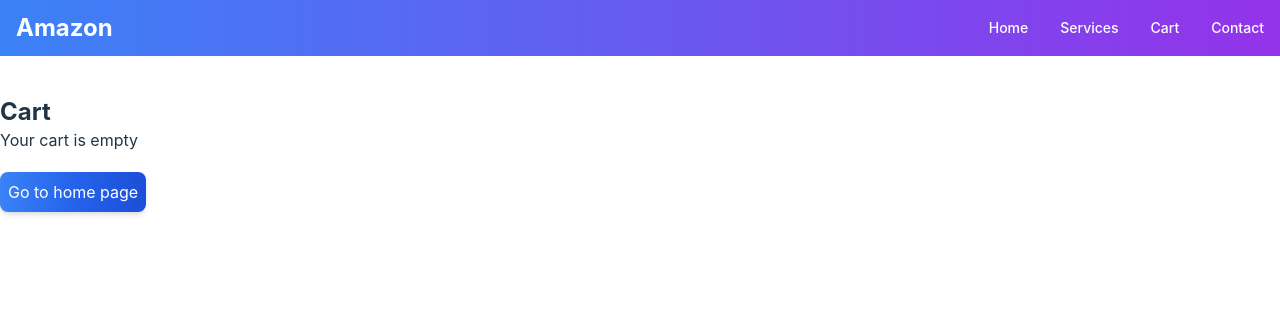
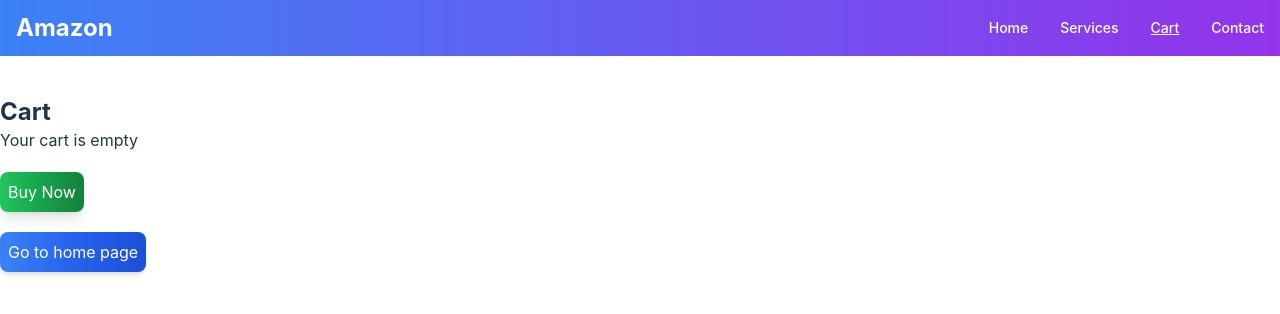
Before and after one commit to Indraprasath-dev/ecommerce-react, a React (Vite) app in the folder ecommerce/: page /cart in a window 1280 px wide. Shown: the top 314 px of the page. Built offline with nearby package versions, Linux system fonts and the light colour scheme.

Commit message:
Fix: Buy now button

```diff
--- a/ecommerce/src/CartContext.tsx
+++ b/ecommerce/src/CartContext.tsx
@@ -20,8 +20,8 @@ export const CartProvider = ({ children }: { children: ReactNode }) => {
             } else {
                 return [...prevItems, { ...item, quantity: 1 }]
             }
-        });
-    };
+        })
+    }
 
     const removeFromCart = (id: number) => {
         setCartItems((prevItems) => {
@@ -37,18 +37,22 @@ export const CartProvider = ({ children }: { children: ReactNode }) => {
                 return prevItems.filter((item) => item.id !== id)
             }
         })
-    };
+    }
 
     const totalAmount = cartItems.reduce((total, item) => total + item.price * item.quantity, 0)
 
+    const clearCart = () =>{
+        setCartItems([])
+    }
+
     useEffect(() => {
         const totalQuantity = cartItems.reduce((total, item) => total + item.quantity, 0);
-        setCount(totalQuantity);
-    }, [cartItems]);
+        setCount(totalQuantity)
+    }, [cartItems])
 
     return (
-        <CartContext.Provider value={{ cartItems, addToCart, removeFromCart, totalAmount, count }}>
+        <CartContext.Provider value={{ cartItems, addToCart, removeFromCart, totalAmount, count, clearCart }}>
             {children}
         </CartContext.Provider>
-    );
-};
+    )
+}
--- a/ecommerce/src/MyContext.tsx
+++ /dev/null
@@ -1,6 +0,0 @@
-import { createContext } from "react"
-
-
-const MyContext  = createContext("")
-
-export default MyContext
--- a/ecommerce/src/components/Cart.tsx
+++ b/ecommerce/src/components/Cart.tsx
@@ -8,7 +8,16 @@ const Cart = () => {
         navigate('/home')
     }
 
-    const { cartItems, totalAmount, removeFromCart } = useContext(CartContext)!
+    const { cartItems, totalAmount, removeFromCart, clearCart } = useContext(CartContext)!
+
+    const BuyNow = () => {
+        if (cartItems.length > 0) {
+            clearCart()
+            alert("Purchased successfully")
+        } else {
+            alert("Your cart item is empty")
+        }
+    }
 
     return (
         <div className="container mx-auto my-10">
@@ -47,6 +56,16 @@ const Cart = () => {
                 </div>
             )}
 
+            <div>
+                <button
+                    type="button"
+                    className="p-2 mt-5 text-white bg-gradient-to-r from-green-500 via-green-600 to-green-700 rounded-lg shadow-lg hover:bg-gradient-to-br focus:outline-none focus:ring-4 focus:ring-green-300 dark:focus:ring-green-800 transition duration-200"
+                    onClick={BuyNow}>
+                    Buy Now
+                </button>
+            </div>
+
+            <div>
                 <button
                     type="button"
                     className="p-2 mt-5 text-white bg-gradient-to-r from-blue-500 via-blue-600 to-blue-700 rounded-lg shadow-md hover:bg-gradient-to-br focus:outline-none focus:ring-4 focus:ring-blue-300 dark:focus:ring-blue-800 transition duration-200"
@@ -54,6 +73,8 @@ const Cart = () => {
                     Go to home page
                 </button>
             </div>
+
+        </div>
     );
 };
 
--- a/ecommerce/src/components/Header.tsx
+++ b/ecommerce/src/components/Header.tsx
@@ -1,9 +1,9 @@
 import { useContext } from "react";
-import { Link } from "react-router-dom";
+import { NavLink } from "react-router-dom";
 import { CartContext } from "../CartContext";
 
 const Header = () => {
-    const {count} = useContext(CartContext)!
+    const { count } = useContext(CartContext)!
 
     return (
         <nav className="bg-gradient-to-r from-blue-500 to-purple-600 dark:bg-gray-700">
@@ -11,37 +11,45 @@ const Header = () => {
                 <h1 className="text-white text-2xl font-bold">Amazon</h1>
                 <ul className="flex flex-row space-x-8 text-sm font-medium">
                     <li>
-                        <Link
-                            className="text-white hover:underline transition duration-300"
+                        <NavLink
+                            className={({ isActive }) =>
+                                isActive ? "text-white underline" : "text-white hover:underline transition duration-300"
+                            }
                             to="/home">
                             Home
-                        </Link>
+                        </NavLink>
                     </li>
                     <li>
-                        <Link
-                            className="text-white hover:underline transition duration-300"
+                        <NavLink
+                            className={({ isActive }) =>
+                                isActive ? "text-white underline" : "text-white hover:underline transition duration-300"
+                            }
                             to="/service">
                             Services
-                        </Link>
+                        </NavLink>
                     </li>
                     <li className="relative">
-                        <Link
-                            className="text-white hover:underline transition duration-300 "
+                        <NavLink
+                            className={({ isActive }) =>
+                                isActive ? "text-white underline" : "text-white hover:underline transition duration-300"
+                            }
                             to="/cart">
                             Cart
-                        </Link>
-                        {count>0 && (
-                        <div className="absolute -top-3 -right-4 bg-blue-500 text-white rounded-full text-xs px-2 py-1">
-                            {count}
-                        </div>
+                        </NavLink>
+                        {count > 0 && (
+                            <div className="absolute -top-3 -right-4 bg-blue-500 text-white rounded-full text-xs px-2 py-1">
+                                {count}
+                            </div>
                         )}
                     </li>
                     <li>
-                        <Link
-                            className="text-white hover:underline transition duration-300"
+                        <NavLink
+                            className={({ isActive }) =>
+                                isActive ? "text-white underline" : "text-white hover:underline transition duration-300"
+                            }
                             to="/contact">
                             Contact
-                        </Link>
+                        </NavLink>
                     </li>
                 </ul>
             </div>
@@ -56,7 +64,7 @@ export default Header;
 
 
 
-// import { Link } from "react-router-dom"
+// import { NavLink } from "react-router-dom"
 
 // const Header = () => {
 //     return (
@@ -66,13 +74,13 @@ export default Header;
 //                     <div className="flex items-center">
 //                         <ul className="flex flex-row font-medium mt-0 space-x-8 rtl:space-x-reverse text-sm">
 //                             <li className="text-gray-900 dark:text-white hover:underline">
-//                             <Link className="text-gray-900 dark:text-white hover:underline" to="/products">Home</Link>
+//                             <NavLink className="text-gray-900 dark:text-white hover:underline" to="/products">Home</NavLink>
 //                             </li>
 //                             <li className="text-gray-900 dark:text-white hover:underline">
 //                                 Services
 //                             </li>
 //                             <li>
-//                             <Link className="text-gray-900 dark:text-white hover:underline" to="/cart">Cart</Link>
+//                             <NavLink className="text-gray-900 dark:text-white hover:underline" to="/cart">Cart</NavLink>
 //                             </li>
 //                             <li className="text-gray-900 dark:text-white hover:underline">
 //                                 Contact
--- a/ecommerce/src/routes/AppRoutes.tsx
+++ b/ecommerce/src/routes/AppRoutes.tsx
@@ -8,7 +8,7 @@ import Header from "../components/Header"
 import Cart from "../components/Cart"
 import { CartProvider } from "../CartContext"
 import Service from "../components/Service"
-import Contact from "../components/contact"
+import Contact from "../components/Contact"
 
 const AppRoutes = () => {
     return (
--- a/ecommerce/src/types/productType.ts
+++ b/ecommerce/src/types/productType.ts
@@ -13,6 +13,7 @@ export interface CartContextProps {
     cartItems: QuantityCartItem[],
     addToCart: (item: CartItem) => void,
     removeFromCart: (id: number) => void,
-    totalAmount: number
-    count: number
+    totalAmount: number,
+    count: number,
+    clearCart: () => void
 }
```
Also changed, not shown: ecommerce/src/components/Products.tsx (line endings or trailing spaces). Lines whose indentation alone changed are shown as unchanged.
